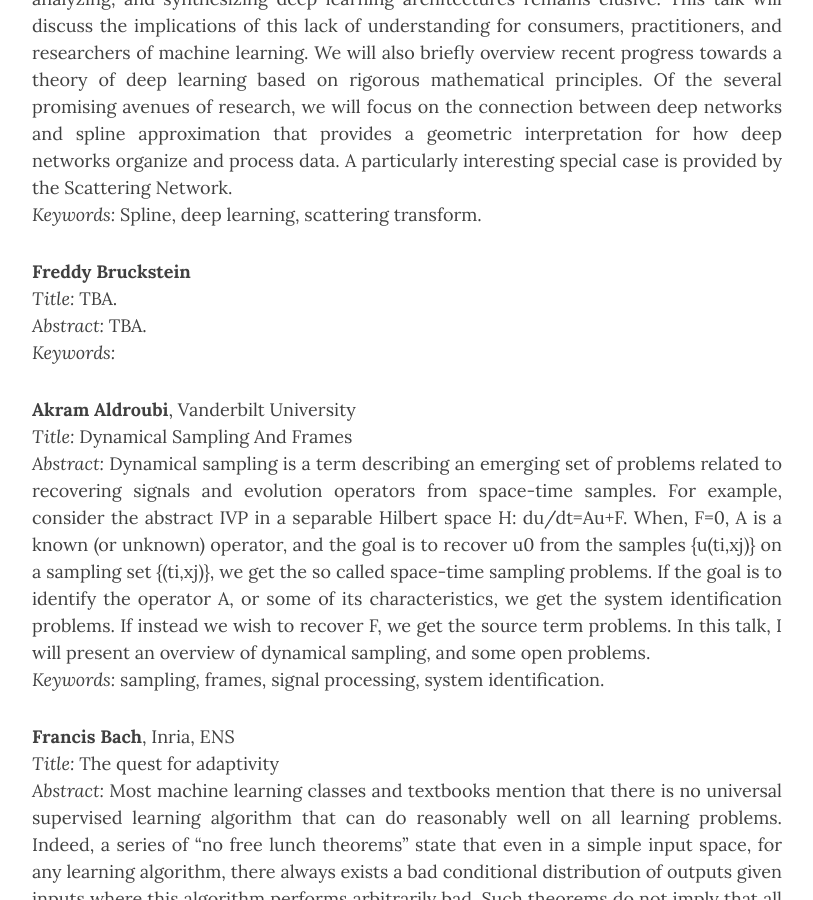
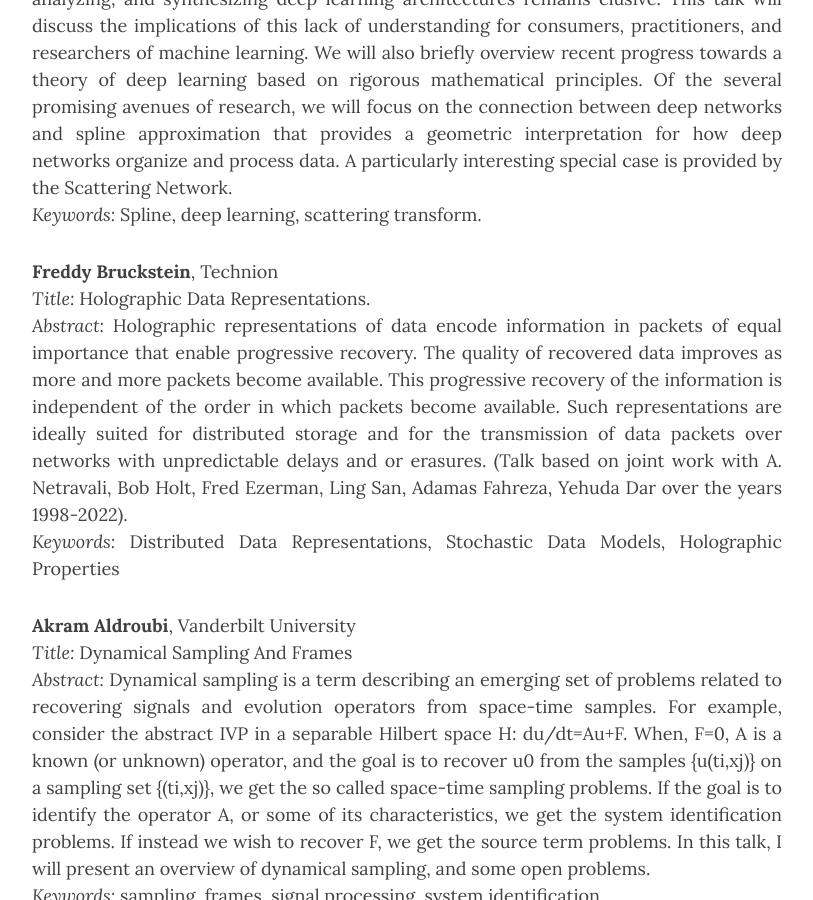
Before and after one commit to mallat60/mallat60.github.io, a Jekyll site: the page built from program.md, in a window 1280 px wide and 900 px high, scrolled down 742 px. Shown: the whole window, without its empty margins (233-1046 px from the left). Built offline with Jekyll 4.4.1, drawn with Linux system fonts in a browser that asks for light colours; nearby versions of some CDN libraries.

Commit message:
Update program.md

```diff
--- a/program.md
+++ b/program.md
@@ -16,10 +16,10 @@ _Title:_ A Spline Tour of Deep Learning: The Scattering Way.<br/>
 _Abstract:_ Over the past decade, deep (neural) networks trained using massive data sets have enabled remarkable progress on a wide range of challenging computational problems, from pattern recognition and image synthesis to language translation and protein folding.  Nevertheless, this progress has been alchemistic and driven largely by empirical observations, hacks, and tricks. Fundamental questions remain, such as:  Why do deep learning methods work?  When do they work?  And how can they be fixed when they don’t work?  Intuitions abound, but a coherent framework for understanding, analyzing, and synthesizing deep learning architectures remains elusive. This talk will discuss the implications of this lack of understanding for consumers, practitioners, and researchers of machine learning.  We will also briefly overview recent progress towards a theory of deep learning based on rigorous mathematical principles.  Of the several promising avenues of research, we will focus on the connection between deep networks and spline approximation that provides a geometric interpretation for how deep networks organize and process data.  A particularly interesting special case is provided by the Scattering Network.<br/>
 _Keywords:_ Spline, deep learning, scattering transform.
 
-**Freddy Bruckstein**<br/>
-_Title:_ TBA.<br/>
-_Abstract:_ TBA.<br/>
-_Keywords:_
+**Freddy Bruckstein**, Technion<br/>
+_Title:_ Holographic Data Representations.<br/>
+_Abstract:_ Holographic representations of data encode information in packets of equal importance that enable progressive recovery. The quality of recovered data improves as more and more packets become available. This progressive recovery of the information is independent of the order in which packets become available. Such representations are ideally suited for distributed storage and for the transmission of data packets over networks with unpredictable delays and or erasures. (Talk based on joint work with A. Netravali, Bob Holt, Fred Ezerman, Ling San, Adamas Fahreza, Yehuda Dar over the years  1998-2022).<br/>
+_Keywords:_ Distributed Data Representations, Stochastic Data Models, Holographic Properties
 
 **Akram Aldroubi**, Vanderbilt University<br/>
 _Title:_ Dynamical Sampling And Frames<br/>
```
